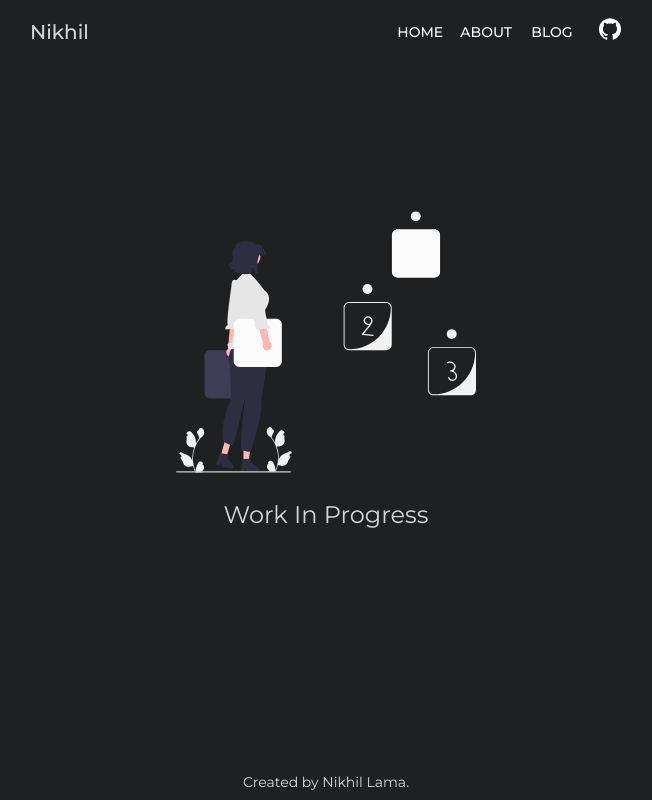
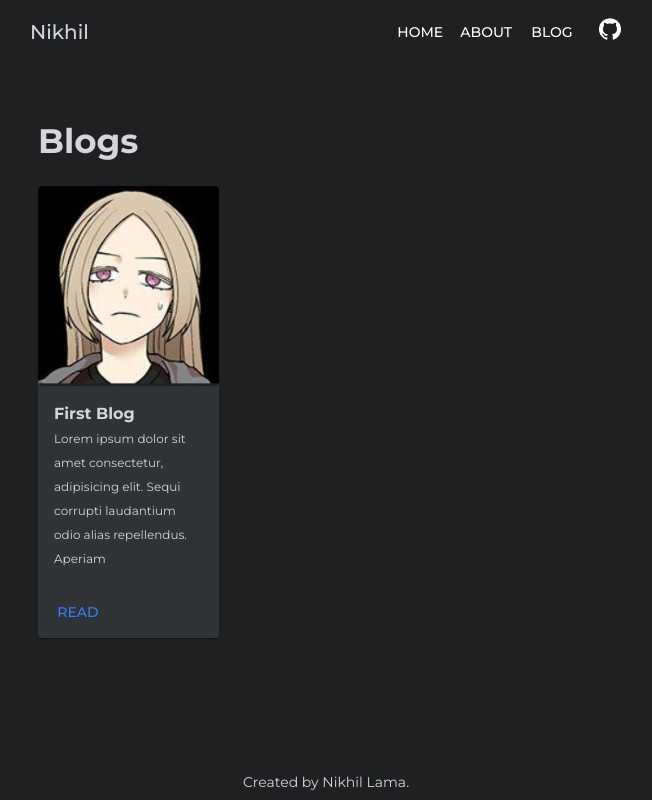
Before and after one commit to Nirvana55/portfolio, a Next.js app: page /blog in a window 1280 px wide. Shown: the whole page, without its empty margins (314-966 px from the left). Built offline with nearby package versions, Linux system fonts and the light colour scheme.

Commit message:
feat: update blog page and replace previous blog module with recent posts

```diff
--- a/components/Blog/index.tsx
+++ b/components/Blog/index.tsx
@@ -1,5 +1,4 @@
 import {
-	Box,
 	Button,
 	Card,
 	CardActions,
@@ -7,19 +6,13 @@ import {
 	Grid,
 	Typography,
 } from '@mui/material';
-import Image from 'next/image';
 import React from 'react';
 import Nirvana from '../../public/nirvana.jpg';
-import ArrowRightAltIcon from '@mui/icons-material/ArrowRightAlt';
-import { ImageContainerStyle, SeeAllPostButtonStyle } from './style';
+import Image from 'next/image';
+import { ImageContainerStyle } from './styles';
 
 const Blog = () => {
 	return (
-		<Box sx={{ mt: 10 }}>
-			<Typography sx={{ fontSize: 35 }} fontWeight='bold'>
-				Recent Posts
-			</Typography>
-			<Box sx={{ mt: 4 }}>
 		<Grid container spacing={2}>
 			<Grid item md={4}>
 				<Card sx={{ maxWidth: 260 }}>
@@ -37,8 +30,8 @@ const Blog = () => {
 							First Blog
 						</Typography>
 						<Typography variant='caption'>
-									Lorem ipsum dolor sit amet consectetur, adipisicing elit.
-									Sequi corrupti laudantium odio alias repellendus. Aperiam
+							Lorem ipsum dolor sit amet consectetur, adipisicing elit. Sequi
+							corrupti laudantium odio alias repellendus. Aperiam
 						</Typography>
 					</CardContent>
 					<CardActions>
@@ -47,13 +40,6 @@ const Blog = () => {
 				</Card>
 			</Grid>
 		</Grid>
-			</Box>
-			<Box sx={{ float: 'right', mt: 3, mb: 3 }}>
-				<SeeAllPostButtonStyle>
-					See All Posts <ArrowRightAltIcon sx={{ pl: 1 }} />
-				</SeeAllPostButtonStyle>
-			</Box>
-		</Box>
 	);
 };
 
--- a/components/Blog/style.tsx
+++ b/components/Blog/styles.tsx
@@ -1,11 +1,5 @@
 import { Button } from '@mui/material';
 import { styled } from '@mui/material/styles';
-
-export const SeeAllPostButtonStyle = styled(Button)(({ theme }) => ({
-	color: 'white',
-	padding: 0,
-	borderBottom: '1px solid white',
-}));
 
 export const ImageContainerStyle = styled('div')(({ theme }) => ({
 	position: 'relative',
--- a/components/Content/index.tsx
+++ b/components/Content/index.tsx
@@ -4,7 +4,7 @@ import Nirvana from '../../public/nirvana.jpg';
 import { useTheme } from '@mui/material/styles';
 import { Box, Typography } from '@mui/material';
 import { ReadMoreButtonStyle } from './style';
-import Blog from '../Blog';
+import RecentPost from '../Recent Posts';
 
 const Content = () => {
 	const theme = useTheme();
@@ -45,7 +45,7 @@ const Content = () => {
 				</Box>
 			</Box>
 			<Box sx={{ mb: 4 }}>
-				<Blog />
+				<RecentPost />
 			</Box>
 		</>
 	);
--- a/pages/blog.tsx
+++ b/pages/blog.tsx
@@ -1,22 +1,18 @@
 import { Box, Typography } from '@mui/material';
-import Image from 'next/image';
 import React from 'react';
-import WorkInProgress from '../public/work_in_progress.svg';
+import Blog from '../components/Blog';
 
-const Blog = () => {
+const BlogContainer = () => {
 	return (
-		<Box sx={{ pl: '2.5rem', pr: '2.5rem', textAlign: 'center', mt: 14 }}>
-			<Image
-				height={300}
-				width={300}
-				alt='work_in_progress'
-				src={WorkInProgress}
-			/>
-			<Typography variant='h5' fontWeight='semi-bold'>
-				Work In Progress
+		<Box>
+			<Typography marginTop={5} variant='h4' fontWeight='bold'>
+				Blogs
 			</Typography>
+			<Box sx={{ mt: 3 }}>
+				<Blog />
+			</Box>
 		</Box>
 	);
 };
 
-export default Blog;
+export default BlogContainer;
```
Also changed, not shown: components/Recent Posts/index.tsx (added, +25 -0 lines), components/Recent Posts/style.tsx (added, +8 -0 lines), components/Work In Progress/index.tsx (added, +22 -0 lines). Lines whose indentation alone changed are shown as unchanged.
